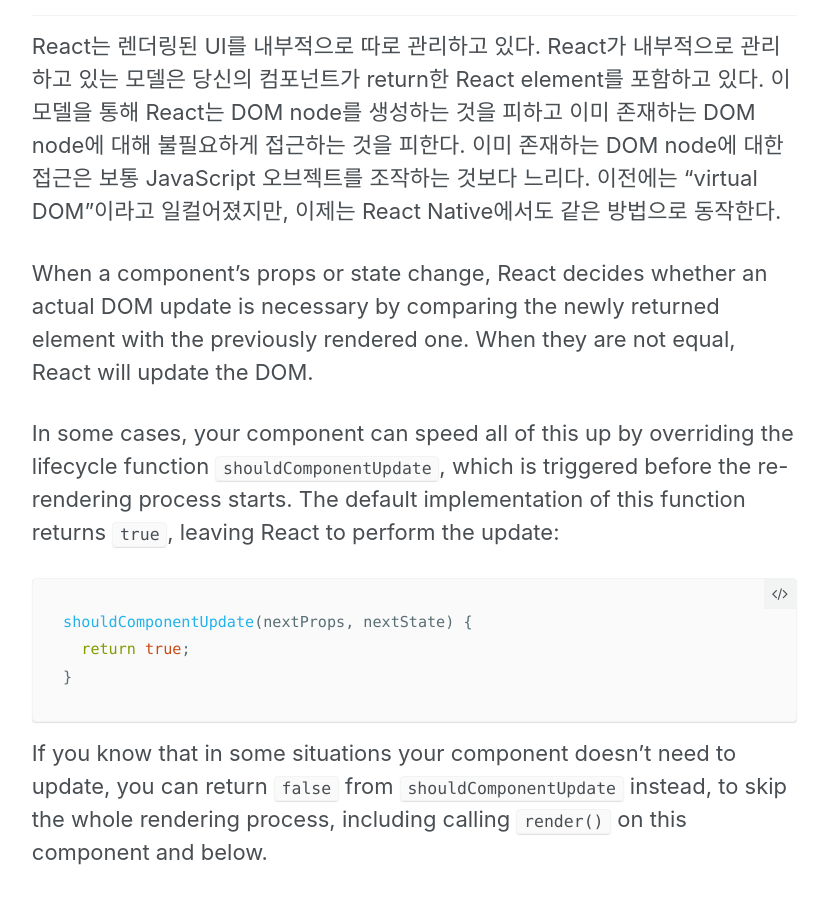
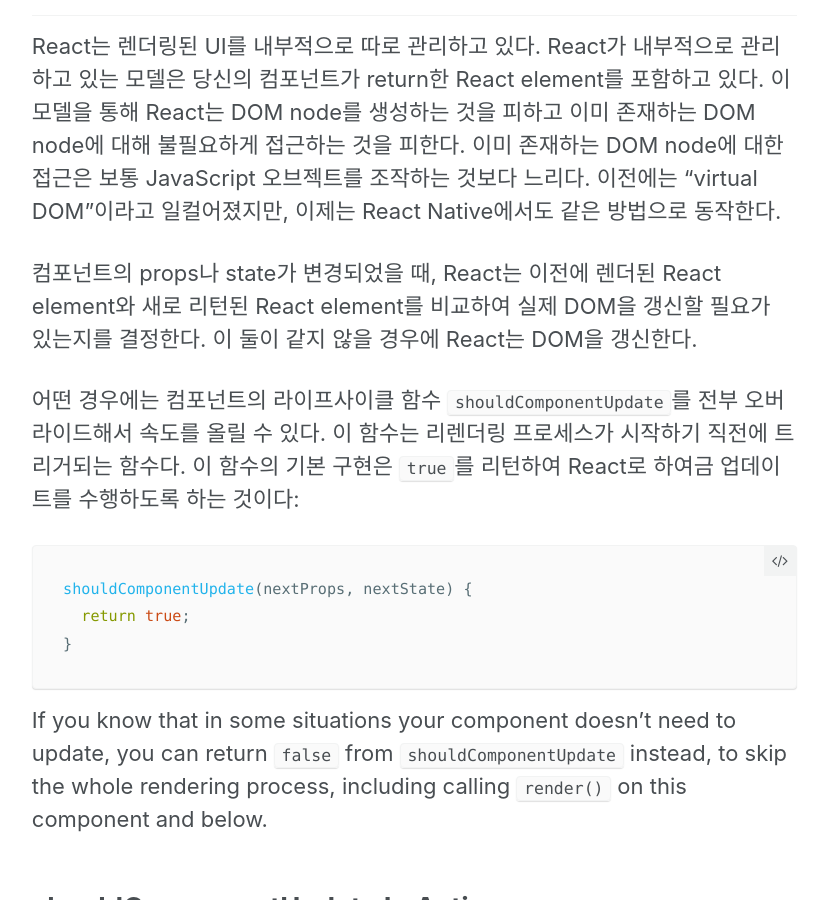
Before and after one commit to orezytivarg/orezytivarg.github.io, a Jekyll site: the page built from _posts/2017-01-05-optimizing-performance.md, in a window 1280 px wide and 900 px high, scrolled down 1256 px. Shown: the whole window, without its empty margins (252-1080 px from the left). Built offline with Jekyll 4.4.1, drawn with Linux system fonts in a browser that asks for light colours.

Commit message:
translate some more

````diff
--- a/_posts/2017-01-05-optimizing-performance.md
+++ b/_posts/2017-01-05-optimizing-performance.md
@@ -29,9 +29,9 @@
 
 React는 렌더링된 UI를 내부적으로 따로 관리하고 있다. React가 내부적으로 관리하고 있는 모델은 당신의 컴포넌트가 return한 React element를 포함하고 있다. 이 모델을 통해 React는 DOM node를 생성하는 것을 피하고 이미 존재하는 DOM node에 대해 불필요하게 접근하는 것을 피한다. 이미 존재하는 DOM node에 대한 접근은 보통 JavaScript 오브젝트를 조작하는 것보다 느리다. 이전에는 "virtual DOM"이라고 일컬어졌지만, 이제는 React Native에서도 같은 방법으로 동작한다.
 
-When a component's props or state change, React decides whether an actual DOM update is necessary by comparing the newly returned element with the previously rendered one. When they are not equal, React will update the DOM.
+컴포넌트의 props나 state가 변경되었을 때, React는 이전에 렌더된 React element와 새로 리턴된 React element를 비교하여 실제 DOM을 갱신할 필요가 있는지를 결정한다. 이 둘이 같지 않을 경우에 React는 DOM을 갱신한다.
 
-In some cases, your component can speed all of this up by overriding the lifecycle function `shouldComponentUpdate`, which is triggered before the re-rendering process starts. The default implementation of this function returns `true`, leaving React to perform the update:
+어떤 경우에는 컴포넌트의 라이프사이클 함수 `shouldComponentUpdate`를 전부 오버라이드해서 속도를 올릴 수 있다. 이 함수는 리렌더링 프로세스가 시작하기 직전에 트리거되는 함수다. 이 함수의 기본 구현은 `true`를 리턴하여 React로 하여금 업데이트를 수행하도록 하는 것이다:
 
 ```javascript
 shouldComponentUpdate(nextProps, nextState) {
````
